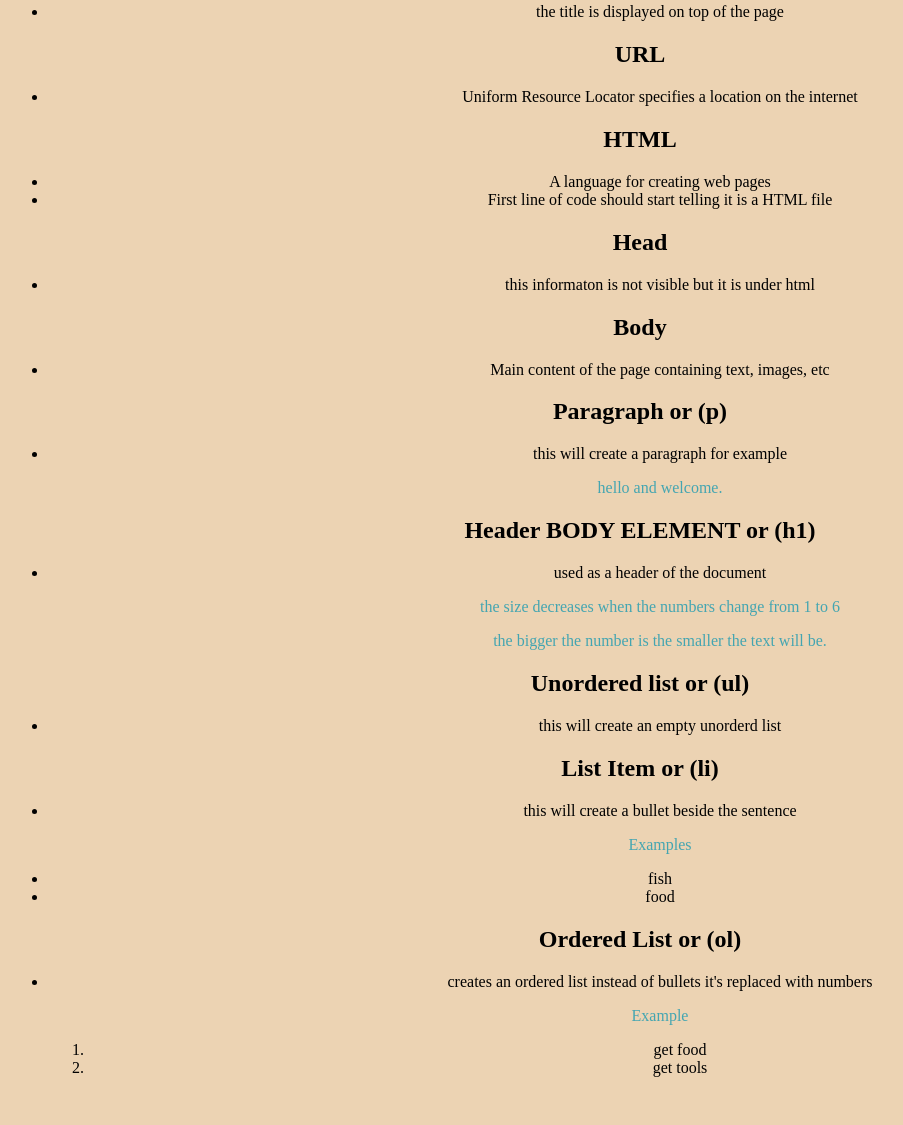
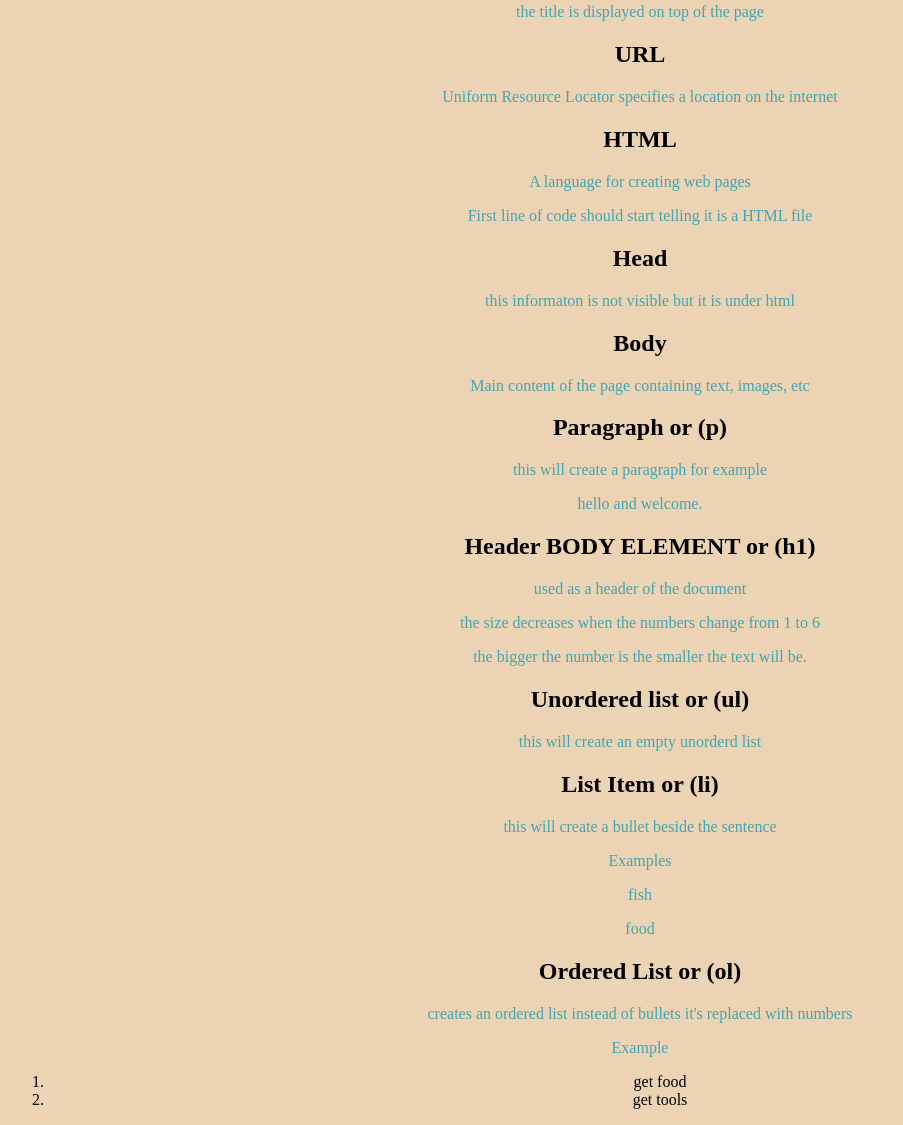
Before and after one commit to Junishere/junishere.github.io, a plain HTML site: page notes/html/htmlNote1.html in a window 1280 px wide. Shown: the part 253-1378 px from the top of the page, without its empty margins (0-903 px from the left). Before the commit the page ends 1346 px from the top, so only its background shows below. Drawn offline with Linux system fonts and the light colour scheme.

Commit message:
hsfgsfjhafvaw

```diff
--- a/cactusRestaurant/style.css
+++ b/cactusRestaurant/style.css
@@ -8,7 +8,7 @@ header {
     text-align: left;
     font-size: 40px;
     font-family: cursive;
-    margin-right: 730px;
+    /* margin-right: 730px; */
 }
 body {
     text-align: center;
@@ -43,4 +43,5 @@ h1 {
     padding-right: 10px;
     padding-top: 10px;
     padding-bottom: 10px;
+    width: 50%;
 }
--- a/notes/html/htmlNote1.html
+++ b/notes/html/htmlNote1.html
@@ -7,56 +7,54 @@
         <h1>Notes 1</h1>
         <a href="../../notes/notes.html">Go Back</a>
         <h2>Title</h2>
-        <ul>
-            <li>the title is displayed on top of the page</li>
-        </ul>
+
+            <p>the title is displayed on top of the page</p>
+
         <h2>URL</h2>
-        <ul>
-            <li>Uniform Resource Locator specifies a location on the internet</li>
-        </ul>
+
+            <p>Uniform Resource Locator specifies a location on the internet</p>
+
         <h2>HTML</h2>
-        <ul>
-            <li>A language for creating web pages</li>
-            <li>First line of code should start telling it is a HTML file</li>
-        </ul>
+
+            <p>A language for creating web pages</p>
+            <p>First line of code should start telling it is a HTML file</p>
+
         <h2>Head</h2>
-        <ul>
-            <li>this informaton is not visible but it is under html</li>
-        </ul>
+
+            <p>this informaton is not visible but it is under html</p>
+
         <h2>Body</h2>
-        <ul>
-            <li>Main content of the page containing text, images, etc</li>
-        </ul>
+
+            <p>Main content of the page containing text, images, etc</p>
+
         <h2>Paragraph or (p)</h2>
-        <ul>
-            <li>this will create a paragraph for example</li>
+
+            <p>this will create a paragraph for example</p>
             <p>hello and welcome.</p>
-        </ul>
+
         <h2>Header BODY ELEMENT or (h1)</h2>
-        <ul>
-            <li>used as a header of the document</li>
+            <p>used as a header of the document</p>
             <p>the size decreases when the numbers change from 1 to 6</p>
             <p>the bigger the number is the smaller the text will be.</p>
-        </ul>
         <h2>Unordered list or (ul)</h2>
-        <ul>
-            <li>this will create an empty unorderd list</li>
-        </ul>
+
+            <p>this will create an empty unorderd list</p>
+
         <h2>List Item or (li)</h2>
-        <ul>
-            <li>this will create a bullet beside the sentence</li>
+
+            <p>this will create a bullet beside the sentence</p>
             <p>Examples</p>
-            <li>fish</li>
-            <li>food</li>
-        </ul>
+            <p>fish</p>
+            <p>food</p>
+
         <h2>Ordered List or (ol)</h2>
-        <ul>
-            <li>creates an ordered list instead of bullets it's replaced with numbers</li>
+
+            <p>creates an ordered list instead of bullets it's replaced with numbers</p>
             <p>Example</p>
             <ol>
                 <li>get food</li>
                 <li>get tools</li>
             </ol>
-        </ul>
+
     </body>
 </html>
```
Also changed, not shown: notes/html/htmlNote2.html (+9 -9 lines).
